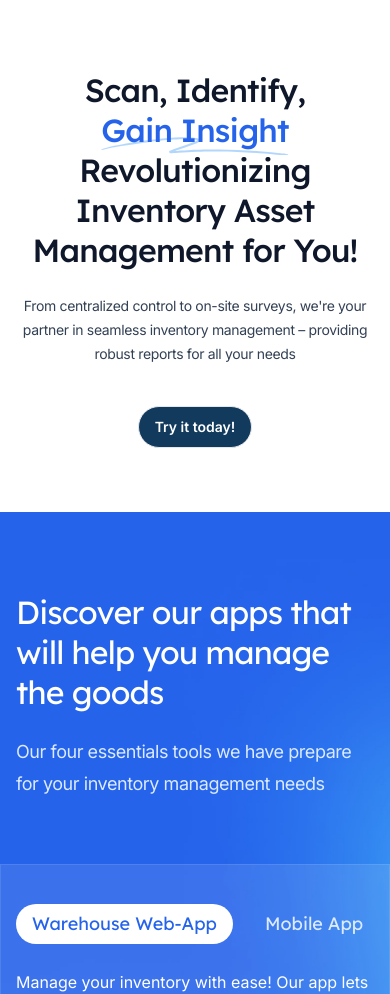
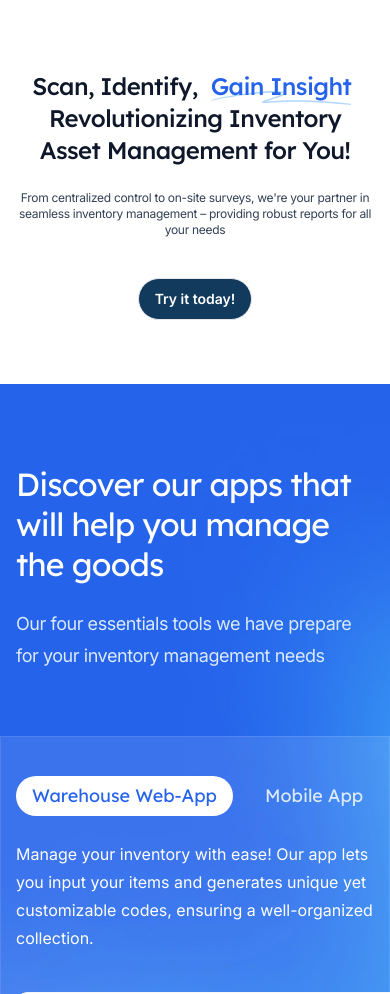
Before and after one commit to Langkah-Labs/InventZone-landing, a Next.js app: page / in a window 390 px wide. Shown: the part 148-1142 px from the top of the page. Built offline with nearby package versions, Linux system fonts and the light colour scheme.

Commit message:
update ui

```diff
--- a/src/components/Hero.tsx
+++ b/src/components/Hero.tsx
@@ -12,7 +12,7 @@ import { Container } from '@/components/Container'
 export function Hero() {
   return (
     <Container className="pb-16 pt-12 text-center lg:pt-12">
-      <h1 className="mx-auto max-w-4xl font-display text-5xl font-medium tracking-tight text-slate-900 sm:text-7xl xs:text-3xl">
+      <h1 className="mx-auto max-w-4xl font-display text-5xl font-medium tracking-tight text-slate-900 sm:text-2xl xs:text-2xl">
         Scan, Identify, &nbsp;
         <span className="relative whitespace-nowrap text-blue-600">
           <svg
@@ -27,7 +27,7 @@ export function Hero() {
         </span>
         &nbsp; Revolutionizing Inventory Asset Management for You!
       </h1>
-      <p className="mx-auto mt-6 max-w-2xl text-lg tracking-tight text-slate-700 xs:text-sm">
+      <p className="mx-auto mt-6 max-w-2xl text-lg tracking-tight text-slate-700 sm:text-xs xs:text-xs">
         From centralized control to on-site surveys, we&apos;re your partner in
         seamless inventory management – providing robust reports for all your
         needs
--- a/src/components/PrimaryFeatures.tsx
+++ b/src/components/PrimaryFeatures.tsx
@@ -91,7 +91,7 @@ export function PrimaryFeatures() {
           {({ selectedIndex }) => (
             <>
               <div className="-mx-4 flex overflow-x-auto pb-4 sm:mx-0 sm:overflow-visible sm:pb-0 lg:col-span-5">
-                <Tab.List className="relative z-10 flex gap-x-4 whitespace-nowrap px-4 sm:mx-auto sm:px-0 lg:mx-0 lg:block lg:gap-x-0 lg:gap-y-1 lg:whitespace-normal">
+                <Tab.List className="relative z-10 flex gap-x-4 overflow-x-scroll whitespace-nowrap px-4 sm:mx-auto sm:px-0 lg:mx-0 lg:block lg:gap-x-0 lg:gap-y-1 lg:whitespace-normal">
                   {features.map((feature, featureIndex) => (
                     <div
                       key={feature.title}
```
